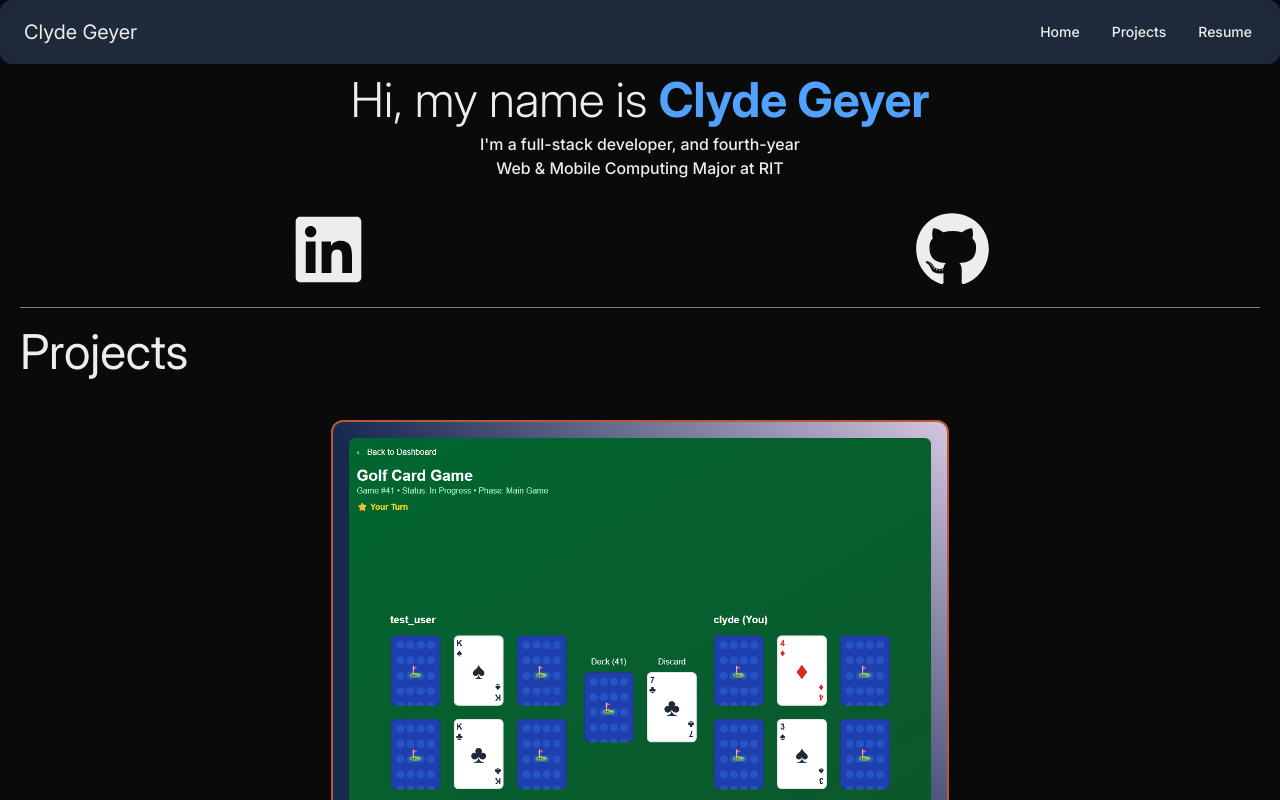
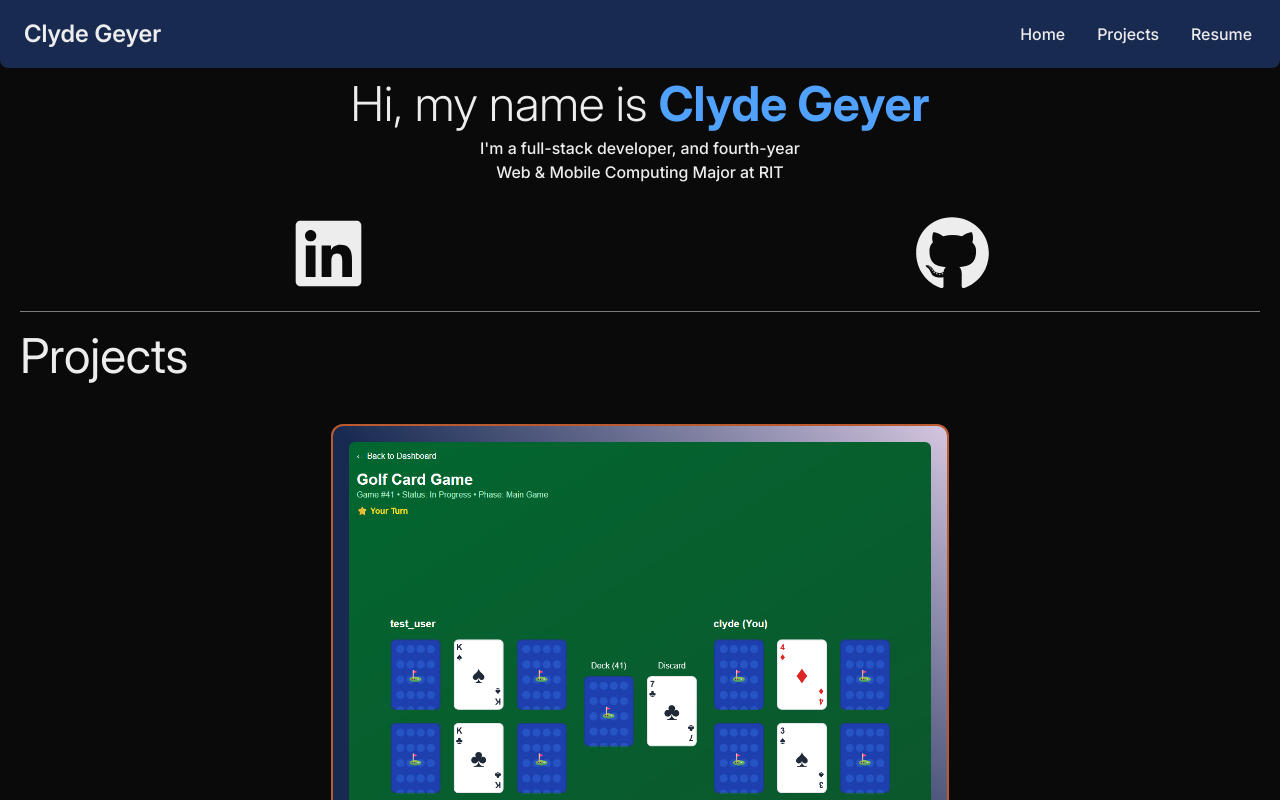
Before and after one commit to CodingArctic/next-portfolio, a Next.js app: page / in a window 1280 px wide. Shown: the top 800 px of the page. Built offline with nearby package versions, Linux system fonts and the light colour scheme.

Commit message:
tweak navbar sizes

```diff
--- a/src/app/components/Navbar.js
+++ b/src/app/components/Navbar.js
@@ -15,7 +15,7 @@ function NavList() {
     <ul className="my-2 flex flex-col gap-2 lg:mb-0 lg:mt-0 lg:flex-row lg:items-center lg:gap-6">
       <Typography
         as="li"
-        variant="small"
+        variant="medium"
         color="blue-gray"
         className="p-1 font-medium"
       >
@@ -25,7 +25,7 @@ function NavList() {
       </Typography>
       <Typography
         as="li"
-        variant="small"
+        variant="medium"
         color="blue-gray"
         className="p-1 font-medium"
       >
@@ -35,7 +35,7 @@ function NavList() {
       </Typography>
       <Typography
         as="li"
-        variant="small"
+        variant="medium"
         color="blue-gray"
         className="p-1 font-medium"
       >
@@ -72,13 +72,13 @@ export function NavbarSimple() {
   }, []);
 
   return (
-    <Navbar className="mx-auto sticky top-0 z-50 px-6 py-3 bg-gray-800">
+    <Navbar className="mx-auto rounded-none rounded-b-lg sticky top-0 z-50 px-6 py-3 bg-[#192A51]">
       <div className="flex items-center justify-between text-blue-gray-900">
         <Typography
           as="a"
           href="/#"
           variant="h6"
-          className="mr-4 cursor-pointer py-1.5 text-xl"
+          className="mr-4 cursor-pointer py-1.5 text-2xl font-semibold"
         >
           Clyde Geyer
         </Typography>
```
